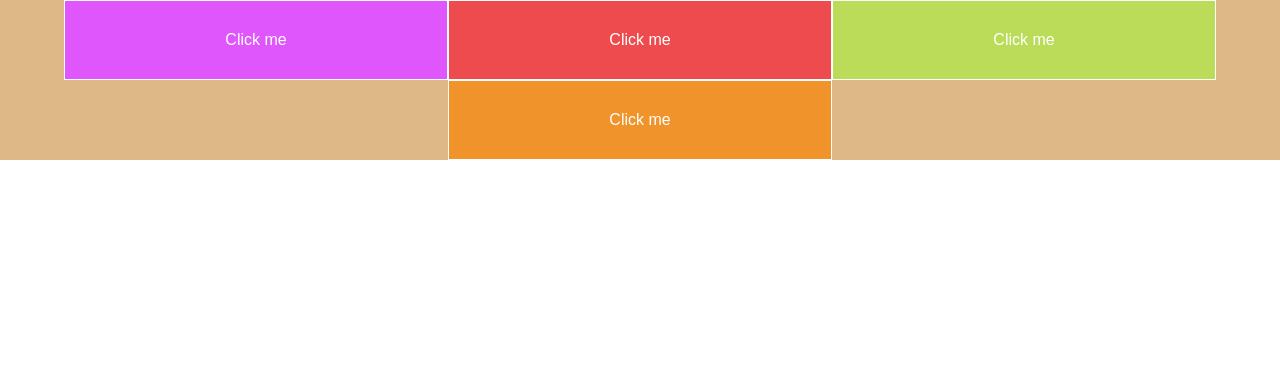
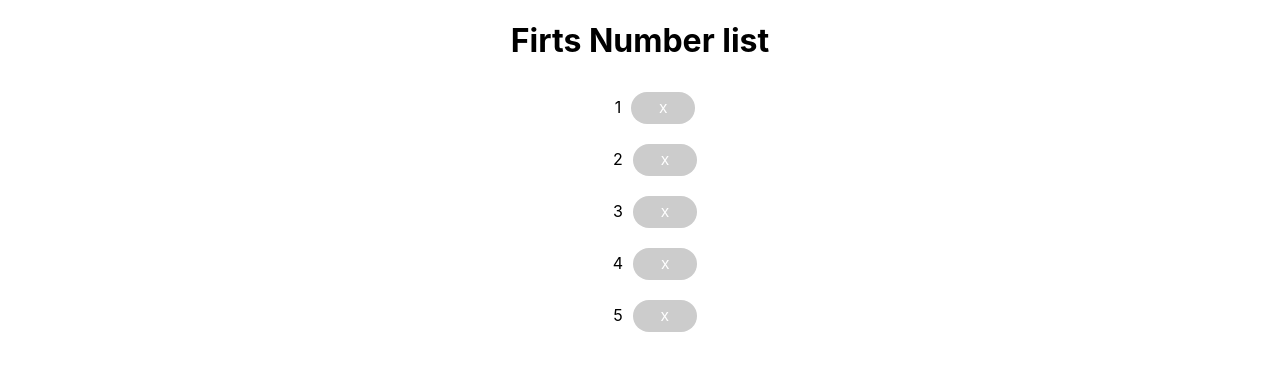
Before and after one commit to mouadee/reacting, a React (Create React App) app: page / in a window 1280 px wide. Shown: the top 370 px of the page. Built offline with nearby package versions, Linux system fonts and the light colour scheme.

Commit message:
delete number from lists

```diff
--- a/src/App.js
+++ b/src/App.js
@@ -1,12 +1,12 @@
 import React, { Component } from 'react'
 import './App.css';
-import ButtonList from './ButtonList';
+import NumberList from './NumberList';
 
 class App extends Component {
   render() {
     return (
       <div className="App">
-        <ButtonList />
+        <NumberList />
       </div>
     );
   }
--- a/src/ButtonList.js
+++ b/src/ButtonList.js
@@ -21,7 +21,7 @@ class ButtonList extends Component {
             <div className='buttonList' style={{ backgroundColor: this.state.color }}>
                 {this.props.colors.map(c => {
                     const colorObj = { backgroundColor: c }
-                    return <button style={colorObj} onClick={this.changeColor.bind(this, c)}>Click me</button>
+                    return <button style={colorObj} onClick={() => { this.changeColor(c) }}>Click me</button>
                 })}
             </div>
         );
--- /dev/null
+++ b/src/NumberItem.js
@@ -0,0 +1,15 @@
+import React, { Component } from 'react'
+import "./NumberList.css"
+
+class NumberItem extends Component {
+    render() {
+        return (
+            <li>
+                {this.props.value}
+                <button onClick={this.props.remove}>x</button>
+            </li>
+        );
+    }
+}
+
+export default NumberItem;
--- /dev/null
+++ b/src/NumberList.css
@@ -0,0 +1,16 @@
+ul {
+    list-style: none
+}
+
+button {
+    margin: 10px;
+    border: none;
+    width: 4em;
+    height: 2em;
+    outline: none;
+    color: #fff;
+    font-size: 1em;
+    background: #ccc;
+    border-radius: 1em;
+    cursor: pointer;
+}
--- /dev/null
+++ b/src/NumberList.js
@@ -0,0 +1,32 @@
+import React, { Component } from 'react';
+import NumberItem from './NumberItem'
+import "./NumberList.css"
+
+class NumberList extends Component {
+    constructor(props) {
+        super(props);
+        this.state = { nums: [1, 2, 3, 4, 5] };
+    }
+    remove = (num) => {
+        if (this.state.nums.length > 0) {
+            this.setState(st => ({
+                nums: st.nums.filter(n => n !== num)
+            }))
+        } else {
+            alert('nothing')
+        }
+    }
+    render() {
+        let nums = this.state.nums.map(n => <NumberItem value={n} remove={() => this.remove(n)} />)
+        return (
+            <div>
+                <h1>Firts Number list</h1>
+                <ul>
+                    {nums}
+                </ul>
+            </div>
+        );
+    }
+}
+
+export default NumberList;
```
